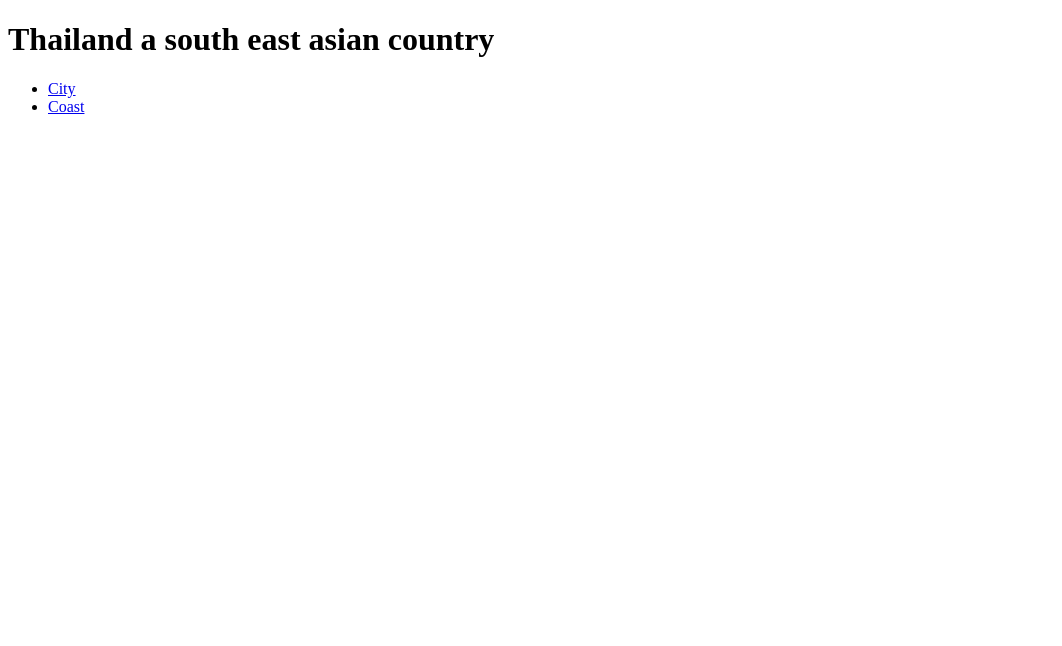
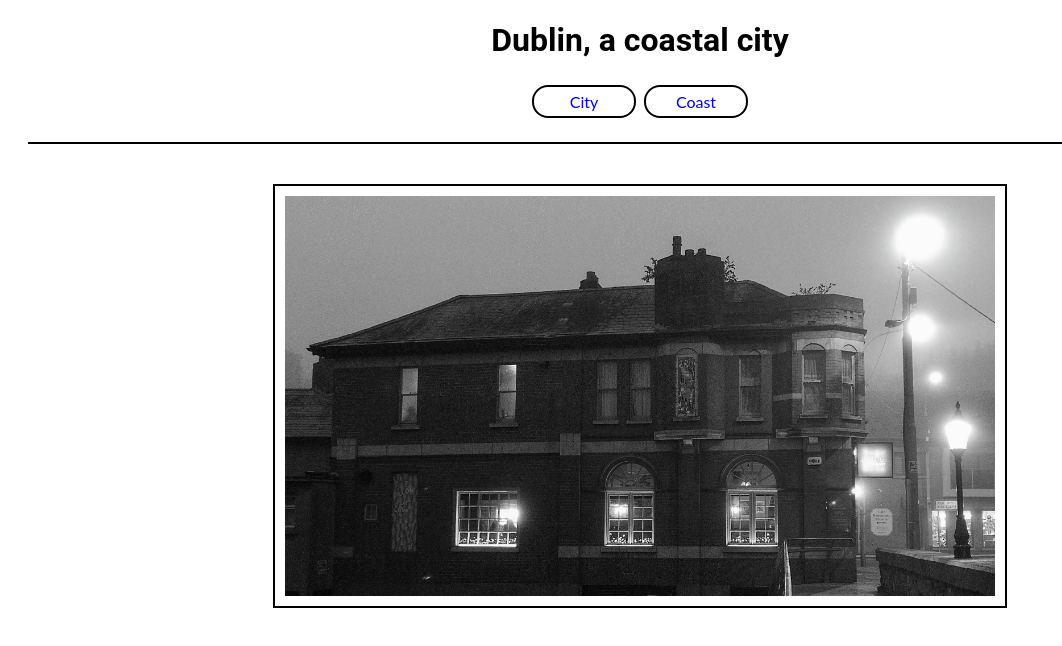
Before and after one commit to victoria-wirf/new-site, a plain HTML site: page index.html in a window 1280 px wide. Shown: the whole page, without its empty margins (0-1062 px from the left). Drawn offline with Linux system fonts and the light colour scheme.

Commit message:
feat:add images to the webpages

```diff
--- a/index.html
+++ b/index.html
@@ -5,20 +5,24 @@
     <meta charset="UTF-8">
     <meta http-equiv="X-UA-Compatible" content="IE=edge">
     <meta name="viewport" content="width=device-width, initial-scale=1.0">
+    <link rel="stylesheet" href="assets/css/style.css">
     <title>Thailand</title>
 </head>
 
 <body>
-    <h1>Thailand a south east asian country</h1>
+    <h1>Dublin, a coastal city</h1>
     <nav>
         <ul>
             <li><a href="index.html">City</a>
             </li>
 
-            <li><a href=coast.html">Coast</a>
+            <li><a href="coast.html">Coast</a>
             </li>
         </ul>
     </nav>
+    <section>
+        <figure><img src="assets/images/city.jpg" alt="an image of urban dublin"></figure>
+    </section>
 </body>
 
 </html>
```
Also changed, not shown: coast.html (+4 -1 lines), assets/images/beach.jpg (added), assets/images/city.jpg (added).
